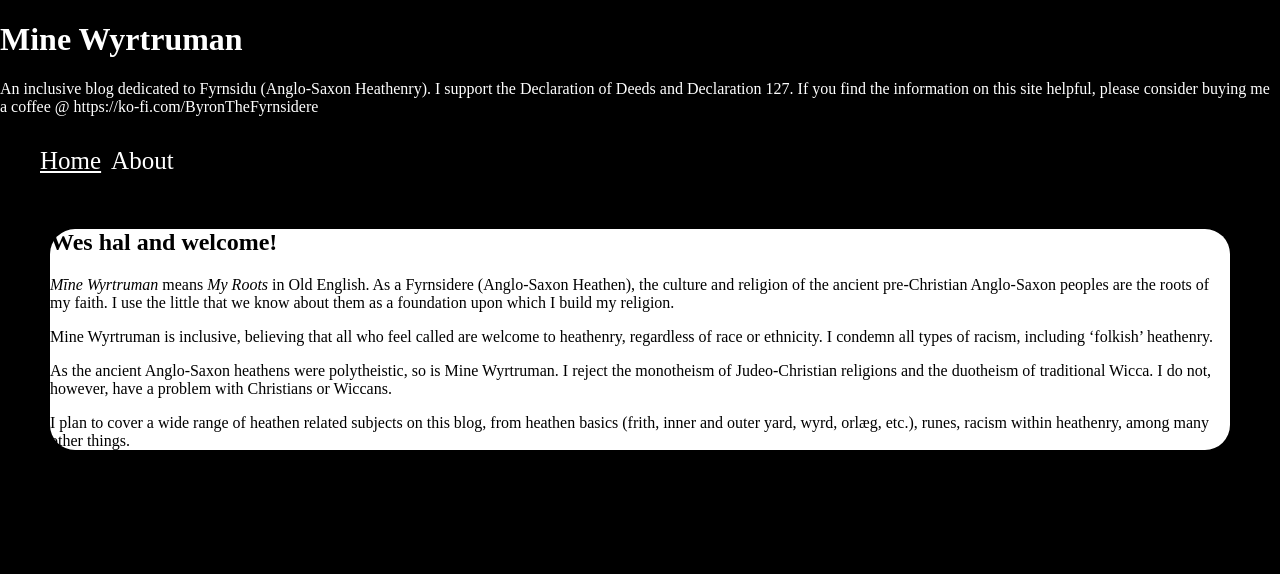
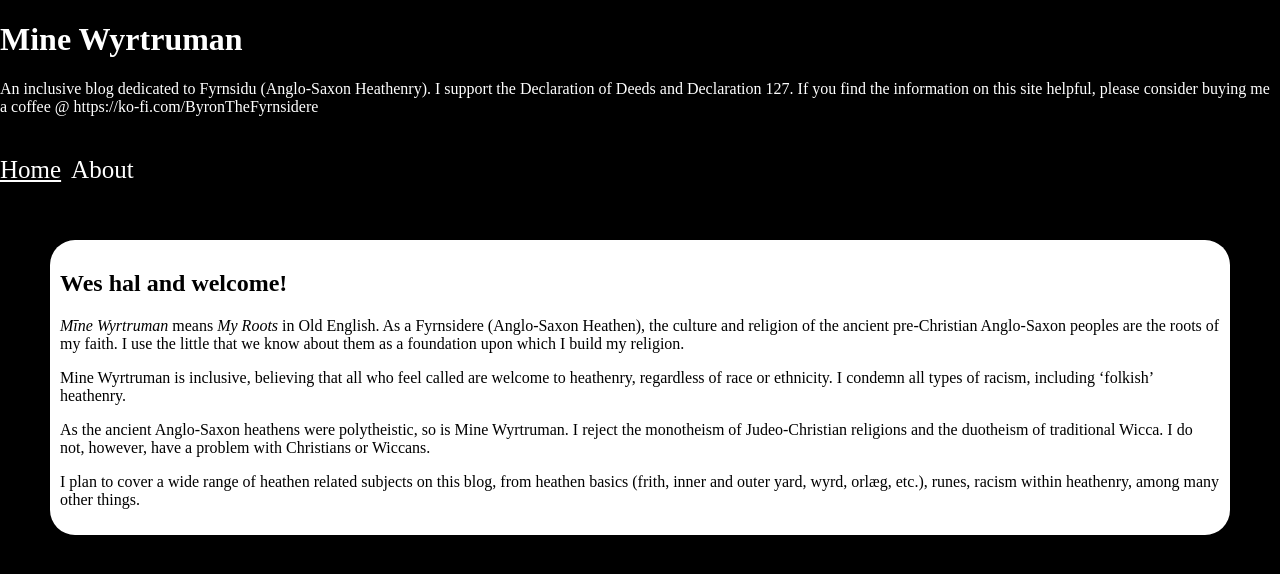
Before and after one commit to byronpendason/byronpendason.github.io, a Jekyll site: the page built from index.md, in a window 1280 px wide. Shown: the top 574 px of the page. Built offline with Jekyll 4.4.1, drawn with Linux system fonts in a browser that asks for light colours; our own code applies the rules of GitHub Pages for plain Markdown files.

Commit message:
Update default.html

```diff
--- a/_layouts/default.html
+++ b/_layouts/default.html
@@ -13,13 +13,15 @@
         display: flex;
         list-style: none;
         margin: 0px;
+        padding: 0px;
       }
       nav ul li {
         margin-right: 10px
         color: white;
-        font-size: 40px;
+        font-size: 50px;
         margin-left: 0px;
         margin-right: 10px;
+        padding: 0px;
       }
       nav ul li a {
         text-decoration: none;
@@ -34,6 +36,7 @@
       }
       #content {
         margin: 50px;
+        padding: 10px;
         background-color: white;
         color: black;
         border-radius: 25px;
```
